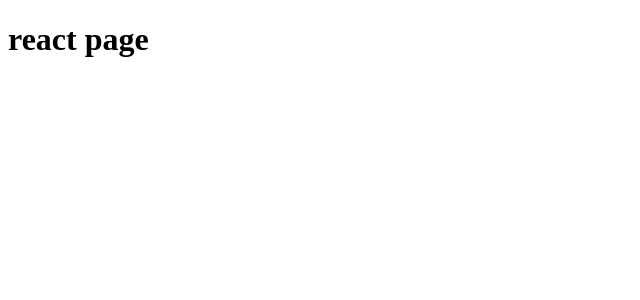
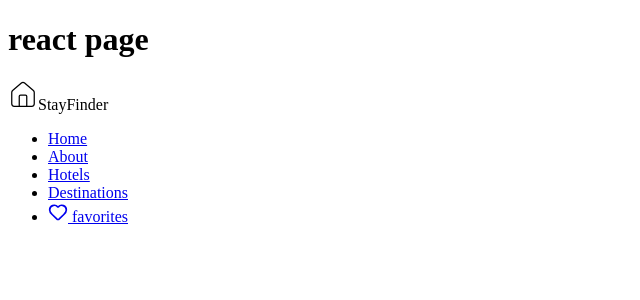
Before and after one commit to codewithmansoorahmad/Hotel-Booking, a React (Vite) app: page / in a window 1280 px wide. Shown: the top 300 px of the page, without its empty margins (0-640 px from the left). Built offline with nearby package versions, Linux system fonts and the light colour scheme.

Commit message:
add NavLink in navbar page

```diff
--- a/src/App.jsx
+++ b/src/App.jsx
@@ -1,3 +1,4 @@
+import HomePage from "./pages/Home"
 
 
 function App() {
@@ -5,6 +6,7 @@ function App() {
   return (
     <>
      <h1>react page</h1>
+     <HomePage/>
 
     </>
   )
--- /dev/null
+++ b/src/components/NavBar.jsx
@@ -0,0 +1,14 @@
+import { NavLink } from "react-router-dom"
+import { Heart } from "lucide-react"
+export default function NavBar(){
+    return <nav>
+        <ul>
+<li><NavLink className="link">Home</NavLink></li>
+<li><NavLink className="link">About</NavLink></li>
+<li><NavLink className="link">Hotels</NavLink></li>
+<li><NavLink className="link">Destinations</NavLink></li>
+<li><NavLink className="link"><Heart size={20}/> <span>favorites</span></NavLink></li>
+
+        </ul>
+    </nav>
+}
--- a/src/main.jsx
+++ b/src/main.jsx
@@ -1,9 +1,9 @@
-import { StrictMode } from 'react'
 import { createRoot } from 'react-dom/client'
 import App from './App.jsx'
+import { BrowserRouter } from 'react-router-dom'
 
 createRoot(document.getElementById('root')).render(
-  <StrictMode>
+  <BrowserRouter>
     <App />
-  </StrictMode>,
+  </BrowserRouter>,
 )
--- /dev/null
+++ b/src/pages/Home.jsx
@@ -0,0 +1,12 @@
+import { Hotel, House } from "lucide-react"
+import NavBar from "../components/NavBar"
+
+export default function HomePage(){
+return <header>
+    <div className="logo">
+        <House size={30} strokeWidth={1}/>
+        <span>StayFinder</span>
+    </div>
+<NavBar/>
+</header>
+}
```
